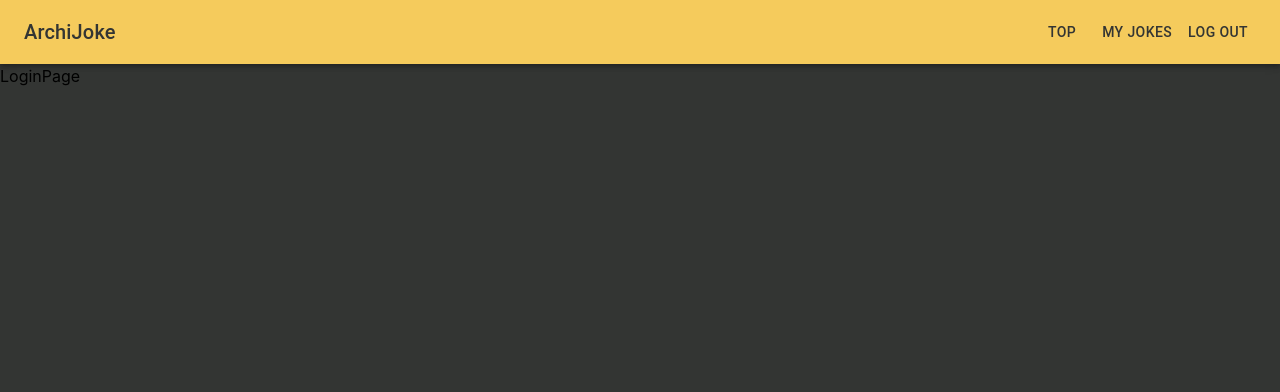
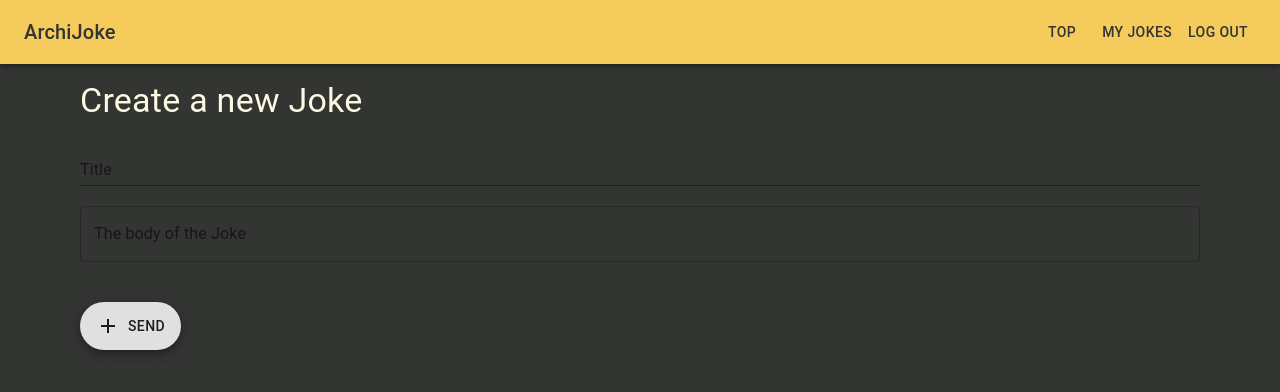
Before and after one commit to jetsPepito/ArchiJokeFront, a React (Create React App) app: page /addJoke in a window 1280 px wide. Before the commit this address led to /login. Shown: the top 392 px of the page. Built offline with nearby package versions, Linux system fonts and the light colour scheme.

Commit message:
feat(AddJokePage): Implement the adding joke page

```diff
--- a/public/index.html
+++ b/public/index.html
@@ -24,7 +24,7 @@
       work correctly both with client-side routing and a non-root public URL.
       Learn how to configure a non-root public URL by running `npm run build`.
     -->
-    <title>React App</title>
+    <title>ArchiJoke</title>
   </head>
   <body style="background-color: #333533">
     <noscript>You need to enable JavaScript to run this app.</noscript>
--- a/src/App.js
+++ b/src/App.js
@@ -2,7 +2,7 @@ import React from 'react';
 import { BrowserRouter as Router, Redirect, Route, Switch } from 'react-router-dom';
 
 import { NavBar } from './components';
-import { LoginPage, MyJokesPage, TopJokesPage } from './pages';
+import { AddJokePage, LoginPage, MyJokesPage, TopJokesPage } from './pages';
 
 const App = () => {
   return (
@@ -18,6 +18,9 @@ const App = () => {
         <Route exact path="/myJokes">
           <MyJokesPage />
         </Route>
+        <Route exact path="/addJoke">
+          <AddJokePage />
+        </Route>
         <Route path="">
           <Redirect to="/login" />
         </Route>
--- /dev/null
+++ b/src/components/AddJokeButton/AddJokeButton.js
@@ -0,0 +1,22 @@
+import React from "react";
+import { useHistory } from "react-router";
+import Fab from '@mui/material/Fab';
+import NavigationIcon from '@mui/icons-material/Add';
+
+
+const AddJokeButton = () => {
+    const history = useHistory();
+
+    return (
+        <Fab
+            variant="extended"
+            style={{ position: "fixed", right: 24, bottom: 24 }}
+            onClick={() => history.push("addJoke")}
+        >
+          <NavigationIcon sx={{ mr: 1 }} />
+          New Joke
+        </Fab>
+    );
+};
+
+export default AddJokeButton;
--- a/src/components/JokeCard/JokeCard.js
+++ b/src/components/JokeCard/JokeCard.js
@@ -9,7 +9,7 @@ const JokeCard = ({ joke }) => {
         <Paper elevation={3} className="px-3 pb-3" style={{ backgroundColor: colors.secondYellow }}>
             <div className="flex justify-between mt-2">
                 <Typography variant="h5" marginTop={1} marginLeft={1}>{joke.title}</Typography>
-                <Typography marginTop={2} marginRight={2}>{new Date(joke.date).toDateString()}</Typography>
+                <Typography variant="h8" marginTop={2} marginRight={2}>{new Date(joke.date).toDateString()}</Typography>
             </div>
             <div className="my-4 ml-2">{joke.body}</div>
             <div className="flex justify-between">
@@ -17,7 +17,7 @@ const JokeCard = ({ joke }) => {
                     <Button style={{ color: "green" }}>+ {joke.likes}</Button>
                     <Button style={{ color: "red" }}>- {joke.dislikes}</Button>
                 </div>
-                <div className="mr-3">{joke.author}</div>
+                <Typography marginTop={2} marginRight={2}>{joke.author}</Typography>
             </div>
         </Paper>
     );
--- a/src/components/NavBar/NavBar.js
+++ b/src/components/NavBar/NavBar.js
@@ -17,7 +17,12 @@ const NavBar = () => {
             position="static"
             style={{ backgroundColor : colors.yellow, color: colors.primaryGray }}>
                 <Toolbar>
-                    <Typography variant="h6" component="div" sx={{ flexGrow: 1 }}>
+                    <Typography
+                        variant="h6"
+                        component="div"
+                        sx={{ flexGrow: 1, cursor: "pointer" }}
+                        onClick={() => history.push("/topJokes")}
+                    >
                         ArchiJoke
                     </Typography>
                     <Button color="inherit" onClick={() => history.push("/topJokes")}>Top</Button>
--- a/src/components/index.js
+++ b/src/components/index.js
@@ -1,3 +1,4 @@
 export { default as NavBar } from "./NavBar/NavBar";
 export { default as JokeCard } from "./JokeCard/JokeCard";
 export { default as PageContainer } from "./PageContainer/PageContainer";
+export { default as AddJokeButton } from "./AddJokeButton/AddJokeButton";
--- /dev/null
+++ b/src/pages/AddJokePage/AddJokePage.js
@@ -0,0 +1,99 @@
+import React, { useState } from "react";
+import { useHistory } from "react-router";
+import TextField from '@mui/material/TextField';
+import Fab from '@mui/material/Fab';
+import NavigationIcon from '@mui/icons-material/Add';
+import { Box } from "@mui/system";
+import axios from "axios";
+
+import { PageContainer } from "../../components";
+
+const MyJokesPage = () => {
+    const history = useHistory();
+
+    const [title, setTitle] = useState("");
+    const [body, setBody] = useState("");
+    const [validated, setValidated] = useState(false);
+
+    const createJoke = () => {
+        setValidated(true);
+
+        if (!title || !body) {
+            return;
+        }
+
+        axios
+            .post("http://localhost:8000/jokes",
+                {
+                    title,
+                    body,
+                    date: Date.now(),
+                    likes: 0,
+                    dislikes: 0,
+                    author: "AuthorName",
+                },
+                {
+                    headers: {
+                        "content-type": "application/x-www-form-urlencoded"
+                    }
+                }
+            )
+            .then((_) => {
+                history.push("/myJokes");
+            })
+            .catch(e => {
+                console.error(e);
+            });
+    }
+
+    return (
+        <PageContainer title="Create a new Joke">
+            <Box
+                container
+                spacing={3}
+                color="blue"
+                component="form"
+                noValidate
+                autoComplete="off"
+            >
+                <div>
+                    <TextField
+                        error={validated && !title}
+                        id="standard-basic"
+                        label="Title"
+                        variant="standard"
+                        value={title}
+                        onChange={body => setTitle(body.target.value)}
+                        color="warning"
+                        fullWidth
+                        inputProps={{ maxLength: 50 }}
+                    />
+                </div>
+                <div className="my-5">
+                    <TextField
+                        error={validated && !body}
+                        id="outlined-multiline-static"
+                        label="The body of the Joke"
+                        multiline
+                        rows={0}
+                        value={body}
+                        onChange={body => setBody(body.target.value)}
+                        color="warning"
+                        fullWidth
+                    />
+                </div>
+                <div className="mt-10">
+                    <Fab
+                        variant="extended"
+                        onClick={() => createJoke()}
+                    >
+                        <NavigationIcon sx={{ mr: 1 }} />
+                        Send
+                    </Fab>
+                </div>
+            </Box>
+        </PageContainer>
+    );
+};
+
+export default MyJokesPage;
--- a/src/pages/MyJokesPage/MyJokesPage.js
+++ b/src/pages/MyJokesPage/MyJokesPage.js
@@ -1,20 +1,33 @@
-import React, { useState } from "react";
+import React, {useEffect, useState} from "react";
+import axios from "axios";
 import { Stack } from "@mui/material";
 
-import { JokeCard, PageContainer } from "../../components";
+import { AddJokeButton, JokeCard, PageContainer } from "../../components";
 
 const MyJokesPage = () => {
     const [jokes, setJokes] = useState([]);
 
+    useEffect(() => {
+        axios
+            .get("http://localhost:8000/jokes")
+            .then((response) => {
+                setJokes(response.data.splice(0, 2));
+            })
+            .catch(e => {
+                console.error(e);
+            });
+    }, []);
+
     return (
         <PageContainer title="My Jokes">
-            <Stack container spacing={2} >
+            <Stack container spacing={2} className="mb-10" >
                 {
                     jokes.map((joke)=> (
                         <JokeCard key={joke._id} joke={joke}/>
                     ))
                 }
             </Stack>
+            <AddJokeButton />
         </PageContainer>
     );
 };
--- a/src/pages/TopJokesPage/TopJokesPage.js
+++ b/src/pages/TopJokesPage/TopJokesPage.js
@@ -2,7 +2,7 @@ import React, {useEffect, useState} from "react";
 import axios from "axios";
 import { Stack } from "@mui/material";
 
-import { JokeCard, PageContainer } from "../../components";
+import { AddJokeButton, JokeCard, PageContainer } from "../../components";
 
 const TopJokesPage = () => {
     const [jokes, setJokes] = useState([]);
@@ -15,18 +15,19 @@ const TopJokesPage = () => {
             })
             .catch(e => {
                 console.error(e);
-            })
+            });
     }, []);
 
     return (
         <PageContainer title="Top Jokes">
-            <Stack container spacing={2} >
+            <Stack container spacing={2} className="mb-10" >
                 {
-                    jokes.map((joke)=> (
+                    jokes.map((joke) => (
                         <JokeCard key={joke._id} joke={joke}/>
                     ))
                 }
             </Stack>
+            <AddJokeButton />
         </PageContainer>
     );
 };
--- a/src/pages/index.js
+++ b/src/pages/index.js
@@ -1,3 +1,4 @@
 export { default as LoginPage } from './LoginPage/LoginPage';
 export { default as TopJokesPage } from './TopJokesPage/TopJokesPage';
 export { default as MyJokesPage } from './MyJokesPage/MyJokesPage';
+export { default as AddJokePage } from './AddJokePage/AddJokePage';
```
